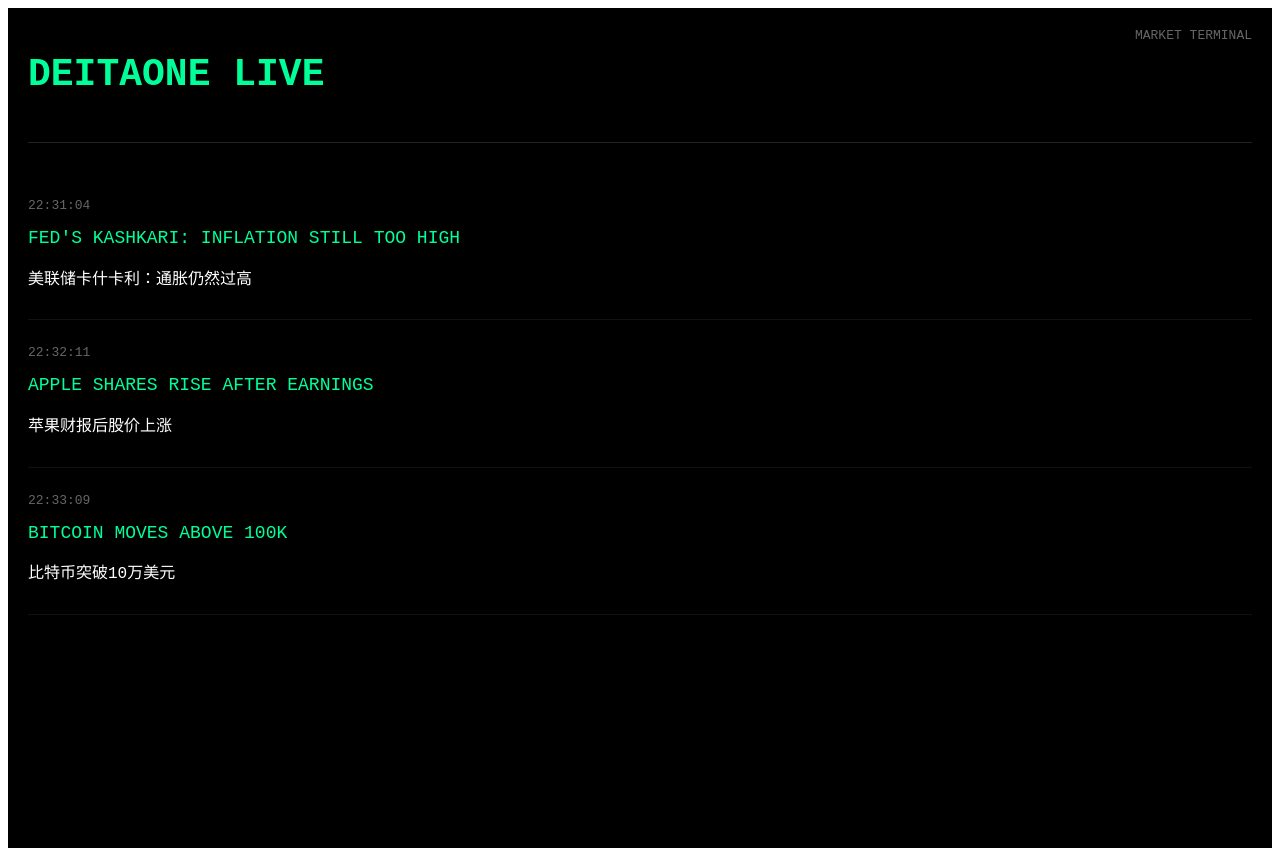
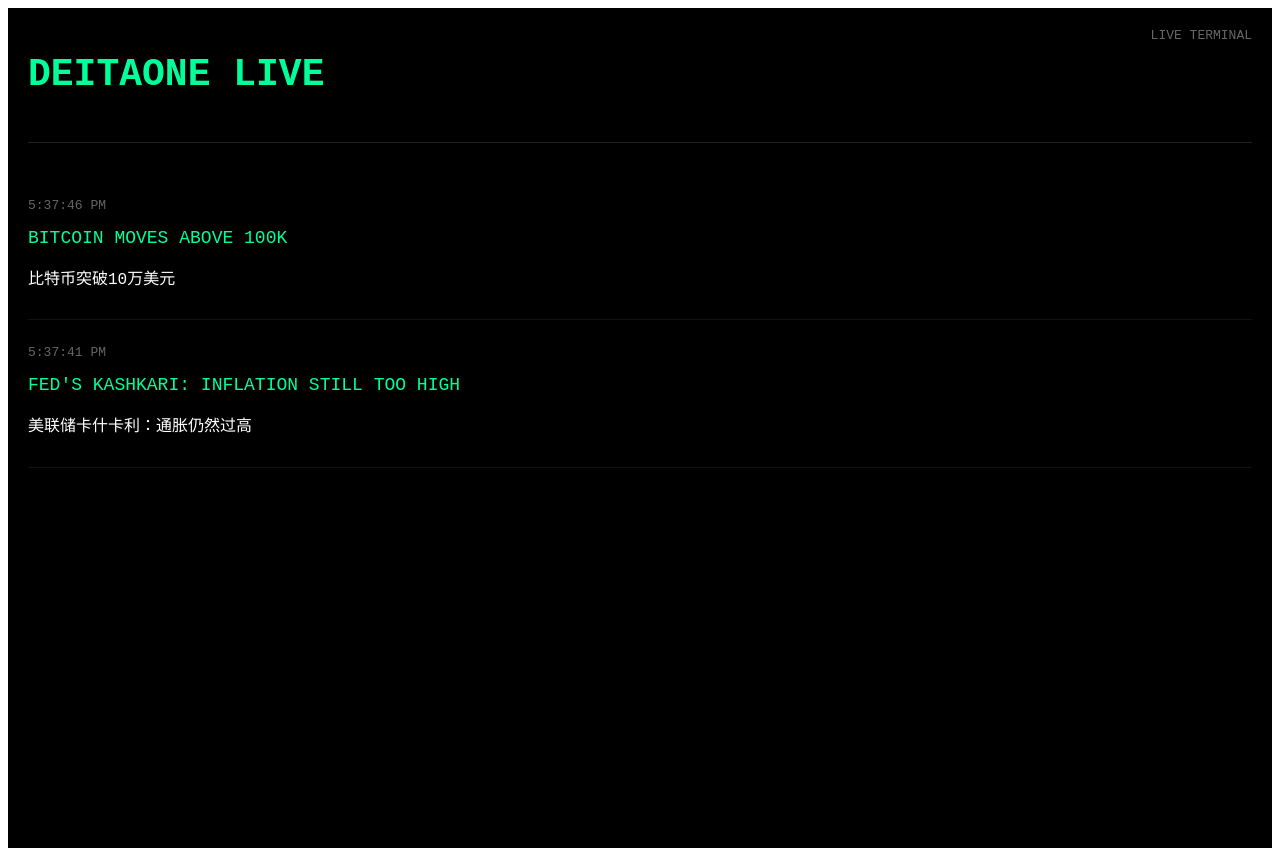
Before and after one commit to giancarlojayla86-creator/deitaone-live-2, a Next.js app: page / in a window 1280 px wide. Built offline with nearby package versions, Linux system fonts and the light colour scheme.

Commit message:
Update page.js

```diff
--- a/app/page.js
+++ b/app/page.js
@@ -1,22 +1,51 @@
-const news = [
+"use client";
+
+import { useEffect, useState } from "react";
+
+export default function Home() {
+  const [news, setNews] = useState([]);
+
+  useEffect(() => {
+    const fakeNews = [
       {
         en: "FED'S KASHKARI: INFLATION STILL TOO HIGH",
-    zh: "美联储卡什卡利：通胀仍然过高",
-    time: "22:31:04"
+        zh: "美联储卡什卡利：通胀仍然过高"
       },
       {
         en: "APPLE SHARES RISE AFTER EARNINGS",
-    zh: "苹果财报后股价上涨",
-    time: "22:32:11"
+        zh: "苹果财报后股价上涨"
       },
       {
         en: "BITCOIN MOVES ABOVE 100K",
-    zh: "比特币突破10万美元",
-    time: "22:33:09"
+        zh: "比特币突破10万美元"
+      },
+      {
+        en: "TESLA SURGES ON AI OPTIMISM",
+        zh: "特斯拉因AI乐观预期上涨"
       }
     ];
 
-export default function Home() {
+    let index = 0;
+
+    const addNews = () => {
+      setNews((prev) => [
+        {
+          ...fakeNews[index % fakeNews.length],
+          time: new Date().toLocaleTimeString()
+        },
+        ...prev
+      ]);
+
+      index++;
+    };
+
+    addNews();
+
+    const interval = setInterval(addNews, 5000);
+
+    return () => clearInterval(interval);
+  }, []);
+
   return (
     <main
       style={{
@@ -48,7 +77,7 @@ export default function Home() {
             color: "#666"
           }}
         >
-          MARKET TERMINAL
+          LIVE TERMINAL
         </div>
       </div>
 
```
Lines whose indentation alone changed are shown as unchanged.
